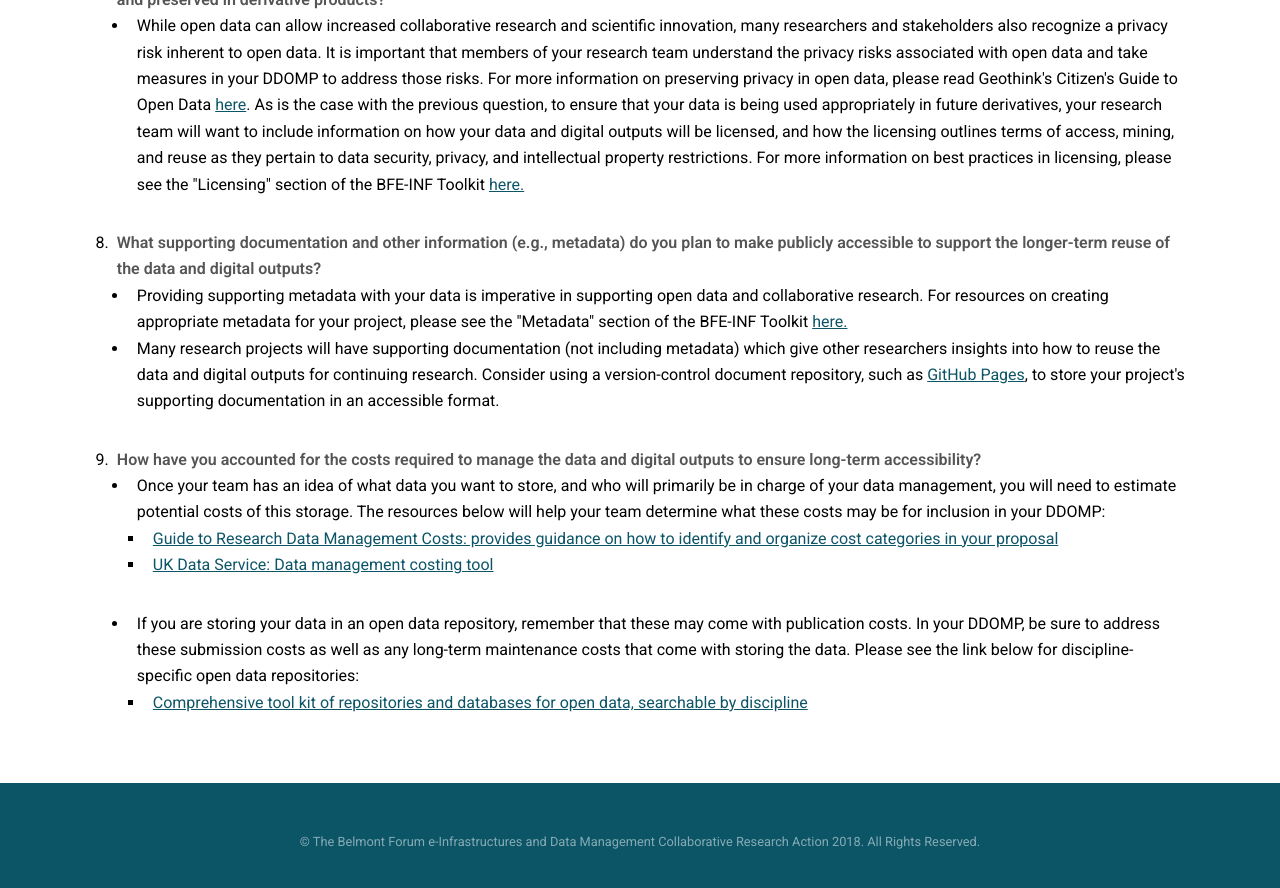
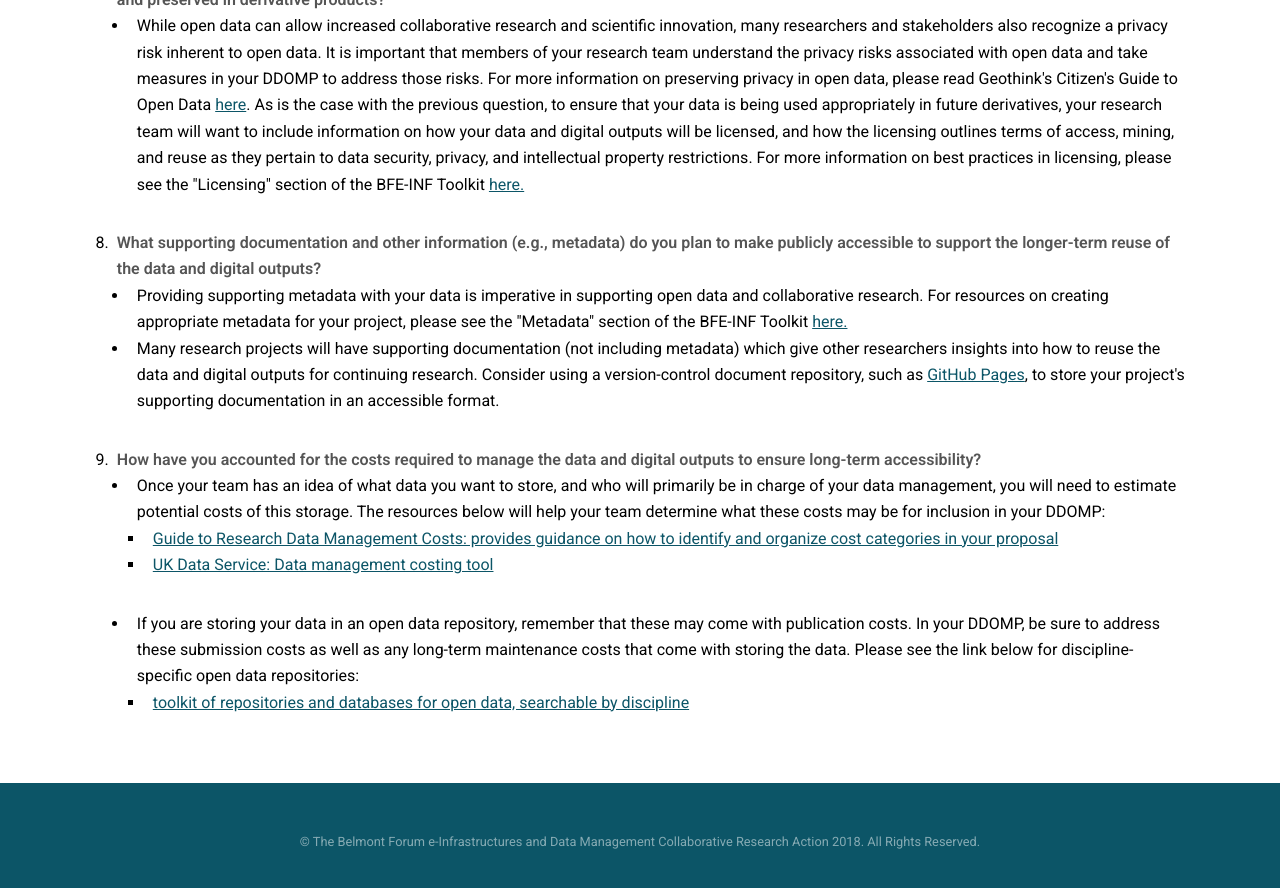
Before and after one commit to bfe-inf/toolkit, a Jekyll site: the page built from ddomp-fullproposal.html, in a window 1280 px wide and 900 px high, scrolled down 3187 px. Shown: the top 888 px of the window. Built offline with Jekyll 4.4.1, drawn with Linux system fonts in a browser that asks for light colours.

Commit message:
Update ddomp-fullproposal.html

```diff
--- a/ddomp-fullproposal.html
+++ b/ddomp-fullproposal.html
@@ -152,7 +152,7 @@
 									</ul>
 								<li>If you are storing your data in an open data repository, remember that these may come with publication costs. In your DDOMP, be sure to address these submission costs as well as any long-term maintenance costs that come with storing the data. Please see the link below for discipline-specific open data repositories:</li>
 									<ul style="list-style-type:square">
-										<li><a href="https://www.re3data.org/" target="_blank">Comprehensive tool kit of repositories and databases for open data, searchable by discipline</a></li>
+										<li><a href="https://www.re3data.org/" target="_blank">toolkit of repositories and databases for open data, searchable by discipline</a></li>
 									</ul>
 							</ul>
 					</ol>
```
